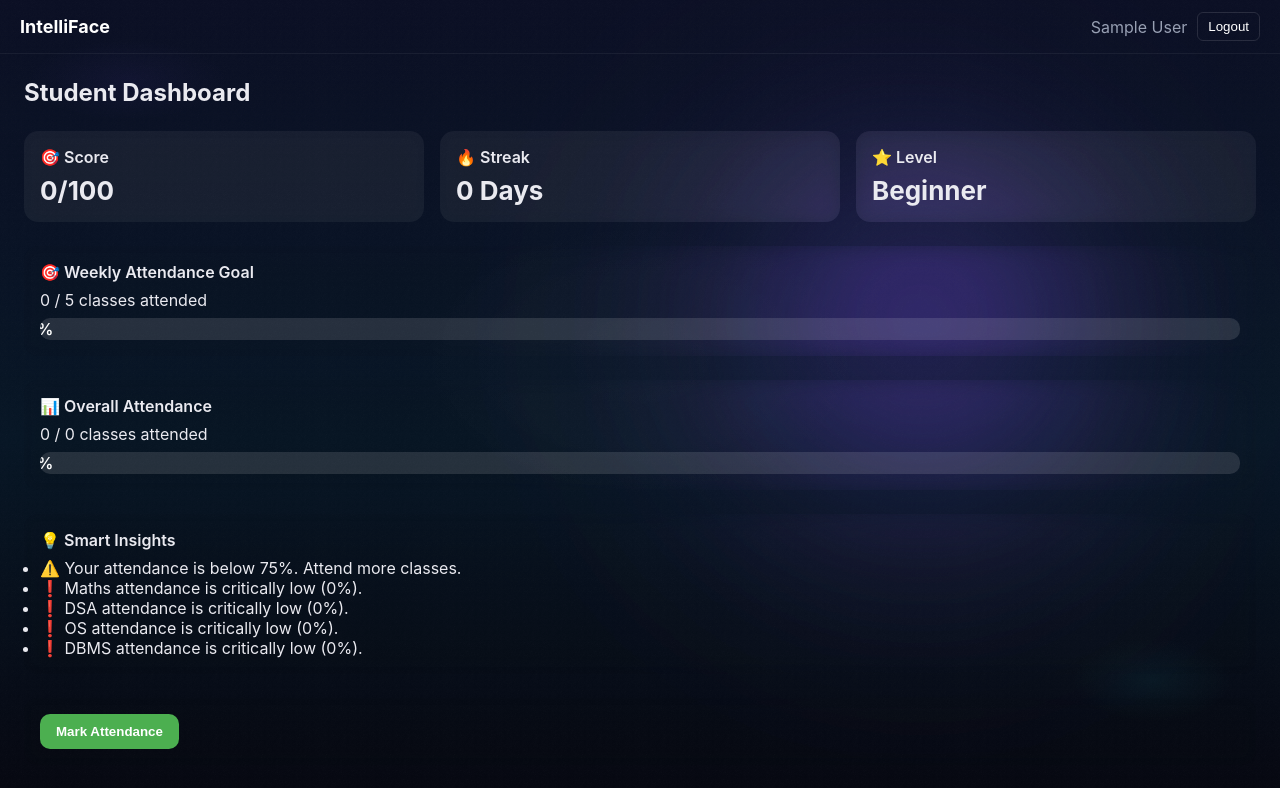
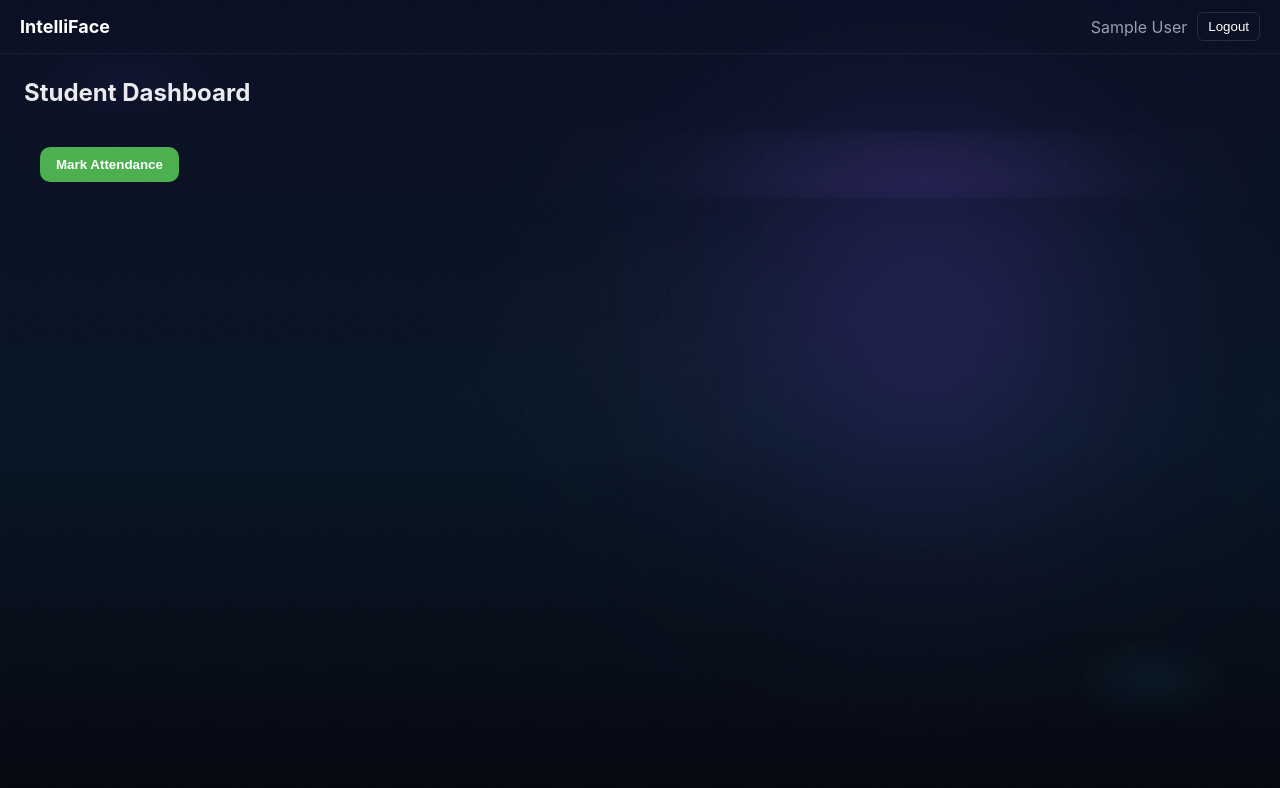
Before and after one commit to swastikr7/intelliface-attendance_system, a React (Vite) app: page /student-dashboard in a window 1280 px wide. Shown: the top 788 px of the page. Built offline with nearby package versions, Linux system fonts and the light colour scheme; sample sign-in values are in the browser's storage.

Commit message:
Refactor StudentDashboard by removing gamification and analytics
Removed gamification and analytics features from the Student Dashboard component, including related state variables and functions.

```diff
--- a/src/pages/StudentDashboard.jsx
+++ b/src/pages/StudentDashboard.jsx
@@ -1,18 +1,6 @@
 import React, { useEffect, useState } from "react";
 import FaceScanner from "../components/FaceScanner";
 import { addAttendance, getAttendance } from "../utils/attendance";
-import {
-  calculateAttendanceScore,
-  calculateStreak,
-  getEngagementLevel,
-  getBadges,
-} from "../utils/gamification";
-import {
-  getOverallAttendance,
-  getSubjectWiseAttendance,
-  getAttendanceInsights,
-} from "../utils/analytics";
-import { getWeeklyGoal } from "../utils/goals";
 import "../styles/dashboard.css";
 
 const StudentDashboard = () => {
@@ -21,63 +9,24 @@ const StudentDashboard = () => {
   const [scanStarted, setScanStarted] = useState(false);
   const [attendanceMarked, setAttendanceMarked] = useState(false);
 
-  // Gamification
-  const [score, setScore] = useState(0);
-  const [streak, setStreak] = useState(0);
-  const [level, setLevel] = useState("");
-  const [badges, setBadges] = useState([]);
-
-  // Analytics
-  const [overall, setOverall] = useState({
-    present: 0,
-    total: 0,
-    percentage: 0,
-  });
-  const [subjects, setSubjects] = useState({});
-  const [insights, setInsights] = useState([]);
-
-  // Weekly goal
-  const [weeklyGoal, setWeeklyGoal] = useState({
-    target: 5,
-    completed: 0,
-    remaining: 0,
-    percentage: 0,
-  });
-
   useEffect(() => {
-    refreshAll();
-    checkTodayAttendance();
-  }, []);
-
-  const refreshAll = () => {
-    setScore(calculateAttendanceScore());
-    setStreak(calculateStreak());
-    setLevel(getEngagementLevel(calculateAttendanceScore()));
-    setBadges(getBadges(calculateAttendanceScore(), calculateStreak()));
-
-    setOverall(getOverallAttendance());
-    setSubjects(getSubjectWiseAttendance());
-    setInsights(getAttendanceInsights());
-
-    setWeeklyGoal(getWeeklyGoal(5));
-  };
-
-  const checkTodayAttendance = () => {
     const today = new Date().toLocaleDateString();
     setAttendanceMarked(
       getAttendance().some((r) => r.date === today)
     );
-  };
+  }, []);
 
   /**
-   * Called ONCE after successful face match
+   * FINAL, SAFE attendance handler
+   * No analytics recomputation here
    */
   const handleFaceDetected = (success, matchedRoll) => {
     if (!success || !matchedRoll) return;
 
-    // 🔑 UNMOUNT SCANNER FIRST (CRITICAL)
+    // 1️⃣ Stop scanner immediately
     setScanStarted(false);
 
+    // 2️⃣ Save attendance
     addAttendance({
       name: student.name,
       roll: matchedRoll,
@@ -86,74 +35,16 @@ const StudentDashboard = () => {
       status: "Present",
     });
 
-    setAttendanceMarked(true);
-    refreshAll();
+    // 3️⃣ Hard refresh dashboard state (SAFE & STABLE)
+    setTimeout(() => {
+      window.location.reload();
+    }, 300);
   };
 
   return (
     <div className="dashboard">
       <h2>Student Dashboard</h2>
 
-      {/* TOP STATS */}
-      <div className="grid-3 section">
-        <div className="card">
-          <h4>🎯 Score</h4>
-          <div className="stat">{score}/100</div>
-        </div>
-        <div className="card">
-          <h4>🔥 Streak</h4>
-          <div className="stat">{streak} Days</div>
-        </div>
-        <div className="card">
-          <h4>⭐ Level</h4>
-          <div className="stat">{level}</div>
-        </div>
-      </div>
-
-      {/* WEEKLY GOAL */}
-      <div className="card section">
-        <h4>🎯 Weekly Attendance Goal</h4>
-        <p>
-          {weeklyGoal.completed} / {weeklyGoal.target} classes attended
-        </p>
-
-        <div className="progress-container">
-          <div
-            className="progress-bar"
-            style={{ width: `${weeklyGoal.percentage}%` }}
-          >
-            {weeklyGoal.percentage}%
-          </div>
-        </div>
-      </div>
-
-      {/* OVERALL ATTENDANCE */}
-      <div className="card section">
-        <h4>📊 Overall Attendance</h4>
-        <p>
-          {overall.present} / {overall.total} classes attended
-        </p>
-        <div className="progress-container">
-          <div
-            className="progress-bar"
-            style={{ width: `${overall.percentage}%` }}
-          >
-            {overall.percentage}%
-          </div>
-        </div>
-      </div>
-
-      {/* INSIGHTS */}
-      <div className="card section">
-        <h4>💡 Smart Insights</h4>
-        <ul>
-          {insights.map((i, idx) => (
-            <li key={idx}>{i}</li>
-          ))}
-        </ul>
-      </div>
-
-      {/* ATTENDANCE ACTION */}
       <div className="card section">
         {!attendanceMarked ? (
           <button
```
